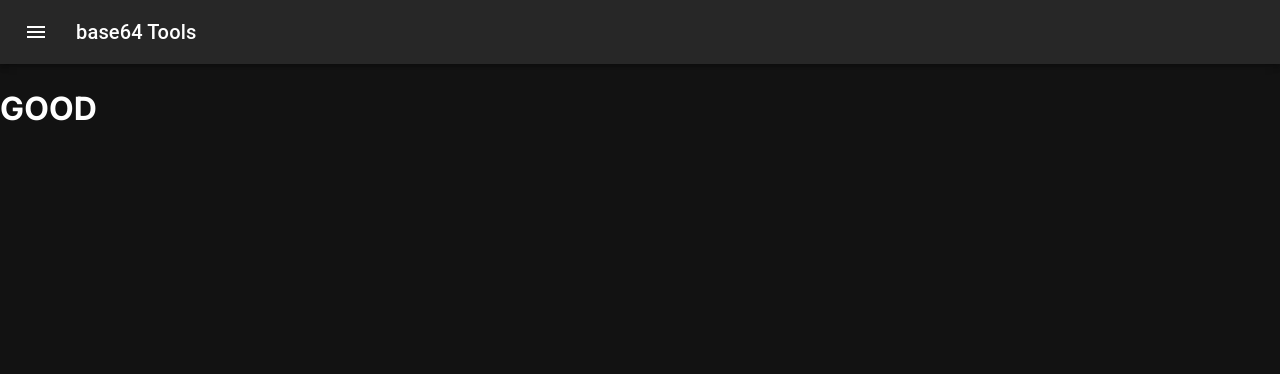
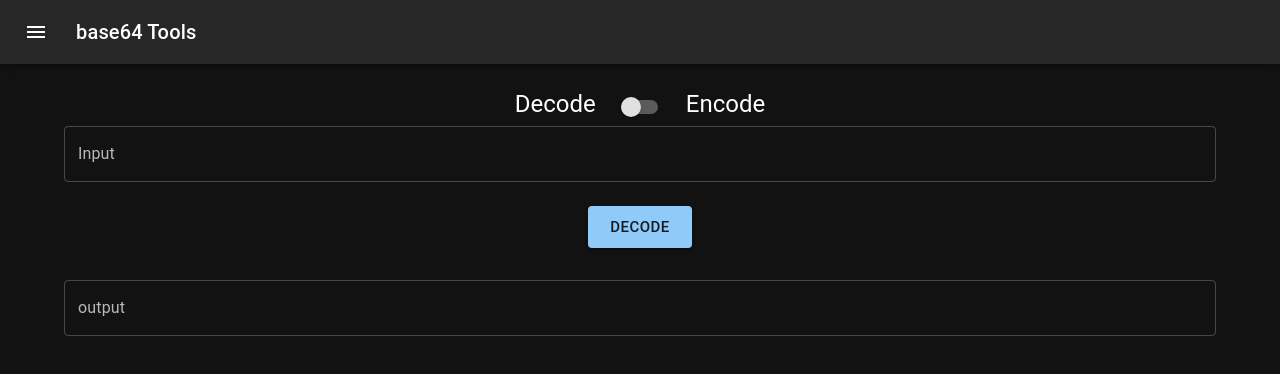
Before and after one commit to chandrahaas02/devtoys, a Next.js app: page /base64 in a window 1280 px wide. Shown: the top 374 px of the page. Built offline with nearby package versions, Linux system fonts and the light colour scheme.

Commit message:
add base64 encode

```diff
--- a/app/base64/page.js
+++ b/app/base64/page.js
@@ -1,15 +1,43 @@
 'use client'
 import * as React from 'react';
 import Image from "next/image";
-import { Box, Typography, Button, Grid, Container , Card , CardContent, CardActions} from '@mui/material';
+import { Box, Typography, Button, Grid, Container, Stack, Switch, TextField } from '@mui/material';
 import { useRouter } from 'next/navigation'
 import { SearchAppBar } from "../navigation"
 
 
-export default function  LandingPage() {
+export default function LandingPage() {
+    const [encode,useEncode] = React.useState(false)
+    const [input,useInput] = React.useState("")
+    const [output,useOutput] = React.useState("")
+    const toggleSwitch = (e) => {
+        useEncode(encode => e.target.checked)
+    }
+    const handleInputChange = (e) => {
+        useInput(input=>e.target.value)
+    }
+
+    const base64Convert = () => {
+        if (encode) {
+            useOutput(output=>btoa(input))
+        } else {
+            useOutput(output=>atob(input))
+        }
+    }
+
+
     return (
-    <>
-    <SearchAppBar title= {"base64 Tools"}/>
-    <h1>GOOD</h1>
-    </>)
+        <>
+            <SearchAppBar title={"base64 Tools"} />
+            <Container maxWidth="lg" sx={{ display:'flex', alignItems: 'center', justifyContent: "center", flexDirection:'column'}}>
+                <Stack direction="row" spacing={2} sx={{ mt: 3, justifyContent: "center" }}>
+                    <Typography variant='h5'>Decode</Typography>
+                    <Switch onChange={toggleSwitch}/>
+                    <Typography variant='h5'>Encode</Typography>
+                </Stack>
+                <TextField  id="input" variant='outlined' label="Input" fullWidth='True' multiline='True' onChange={handleInputChange}/>
+                <Button size='large' variant='contained'sx={{mt:3,mb:4, alignSelf:"center"}} onClick={base64Convert}>{encode?"Encode":"Decode"}</Button>
+                <TextField  id="output" variant='outlined' label="output" fullWidth='True' value={output}/>
+            </Container>
+        </>)
 }
```
